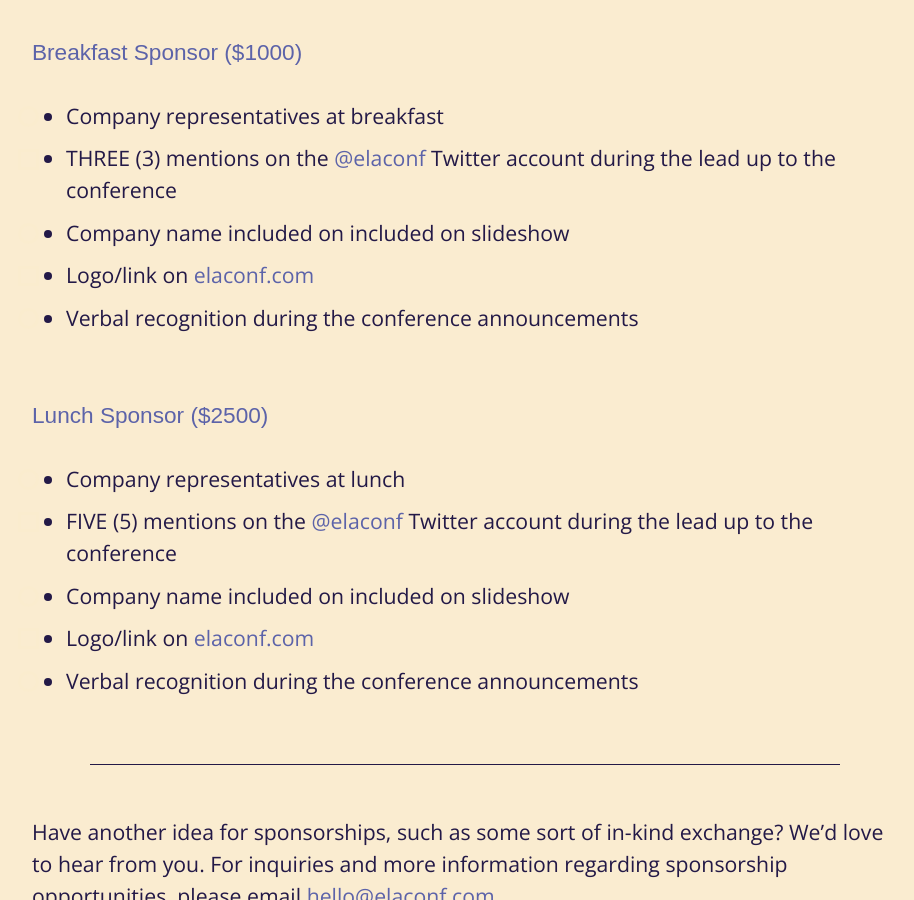
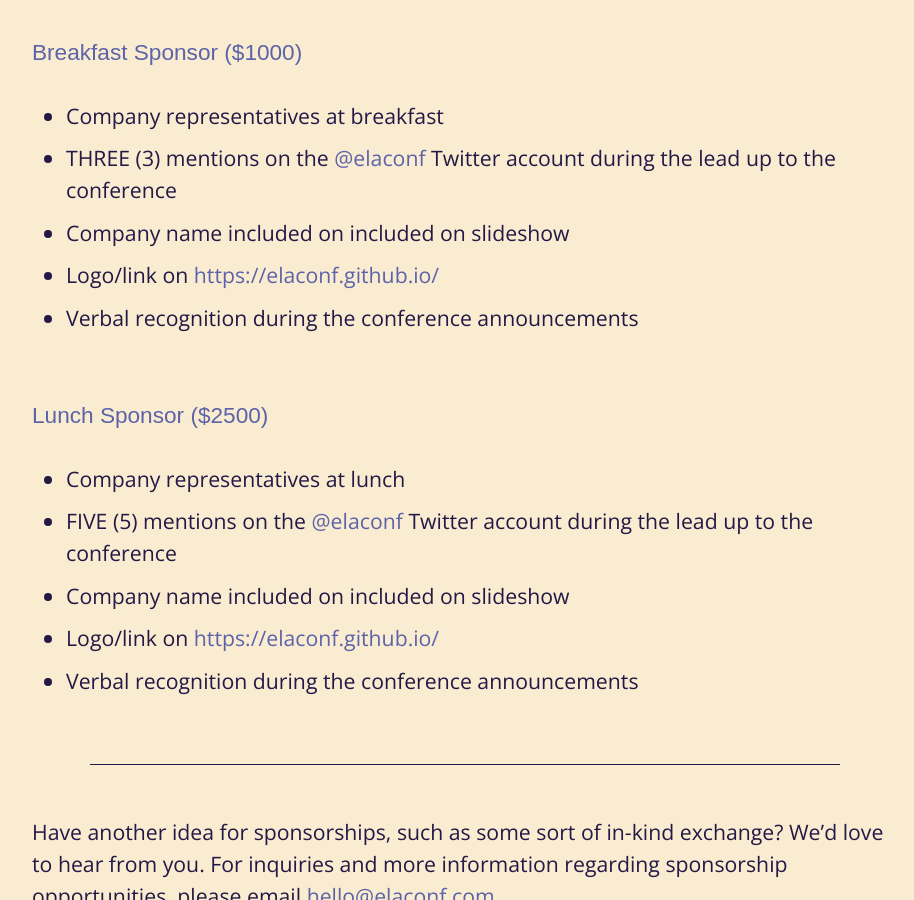
Before and after one commit to elaconf/2015, a Jekyll site: the page built from sponsorship-packages/index.md, in a window 1280 px wide and 900 px high, scrolled down 3843 px. Shown: the whole window, without its empty margins (175-1089 px from the left). Built offline with Jekyll 4.4.1, drawn with Linux system fonts in a browser that asks for light colours; nearby versions of some CDN libraries; some web fonts are replaced; some of the changed text lies outside the part shown.

Commit message:
:wrench: update

```diff
--- a/_config.yml
+++ b/_config.yml
@@ -1,5 +1,5 @@
 title: ELA Conf
-url: http://elaconf.com
+url: https://elaconf.github.io
 baseurl: /2015
 date: "November 20th &amp; 21st"
 building: Huntsman Hall, Wharton
@@ -36,7 +36,7 @@
 author:
   name: ELA Conf
   email: hello@elaconf.com
-  uri: http://elaconf.com
+  uri: https://elaconf.github.io
 
 defaults:
   -
--- a/_layouts/default.html
+++ b/_layouts/default.html
@@ -14,14 +14,14 @@
   <meta name="twitter:site" content="@{{site.twitter}}">
   <meta name="twitter:title" content="{{site.title}}">
   <meta name="twitter:description" content="{{site.date}} &bull; {{site.building}} - {{site.location}} &bull; {{site.mission}}">
-  <meta name="twitter:image" content="http://elaconf.com/images/elaconf.png">
+  <meta name="twitter:image" content="https://elaconf.github.io/images/elaconf.png">
   <!-- facebook-->
   <meta property="og:type" content="website" />
   <meta property="og:url" content="{{site.url}}{{page.url | replace:'index.html',''}}" />
   <meta property="og:title" content="{% if page.title %}{{page.title}} - {% endif %}{{site.title}}" />
   <meta property="og:site_name" content="{{site.title}}" />
   <meta property="og:description" content="{{site.date}} &bull; {{site.building}} &bull; {{site.location}} &bull; {{site.mission | strip_html}}" />
-  <meta property="og:image" content="http://elaconf.com/images/elaconf-square.png" />
+  <meta property="og:image" content="https://elaconf.github.io/images/elaconf-square.png" />
   <meta property="og:image:width" content="500" />
   <meta property="og:image:height" content="500" />
   {% feed_meta %}
--- a/sponsorship-packages/index.md
+++ b/sponsorship-packages/index.md
@@ -26,7 +26,7 @@
 * THREE (3) mentions on the [@elaconf](https://www.twitter.com/{{site.twitter}}) Twitter account during the lead up to the conference
 * Company name included on included on slideshow
 * Up to FOUR (4) job listings on conference slideshow and included in post-event email blast
-* Logo/link on [elaconf.com]({{site.url}})
+* Logo/link on [https://elaconf.github.io/]({{site.url}})
 * Verbal recognition during the conference announcements
 
 ### Ecosystem Supporter ($2,500)
@@ -82,7 +82,7 @@
 * Company representatives at breakfast
 * THREE (3) mentions on the [@elaconf](https://www.twitter.com/{{site.twitter}}) Twitter account during the lead up to the conference
 * Company name included on included on slideshow
-* Logo/link on [elaconf.com]({{site.url}})
+* Logo/link on [https://elaconf.github.io/]({{site.url}})
 * Verbal recognition during the conference announcements
 
 ### Lunch Sponsor ($2500)
@@ -90,7 +90,7 @@
 * Company representatives at lunch
 * FIVE (5) mentions on the [@elaconf](https://www.twitter.com/{{site.twitter}}) Twitter account during the lead up to the conference
 * Company name included on included on slideshow
-* Logo/link on [elaconf.com]({{site.url}})
+* Logo/link on [https://elaconf.github.io/]({{site.url}})
 * Verbal recognition during the conference announcements
 
 ---
```
